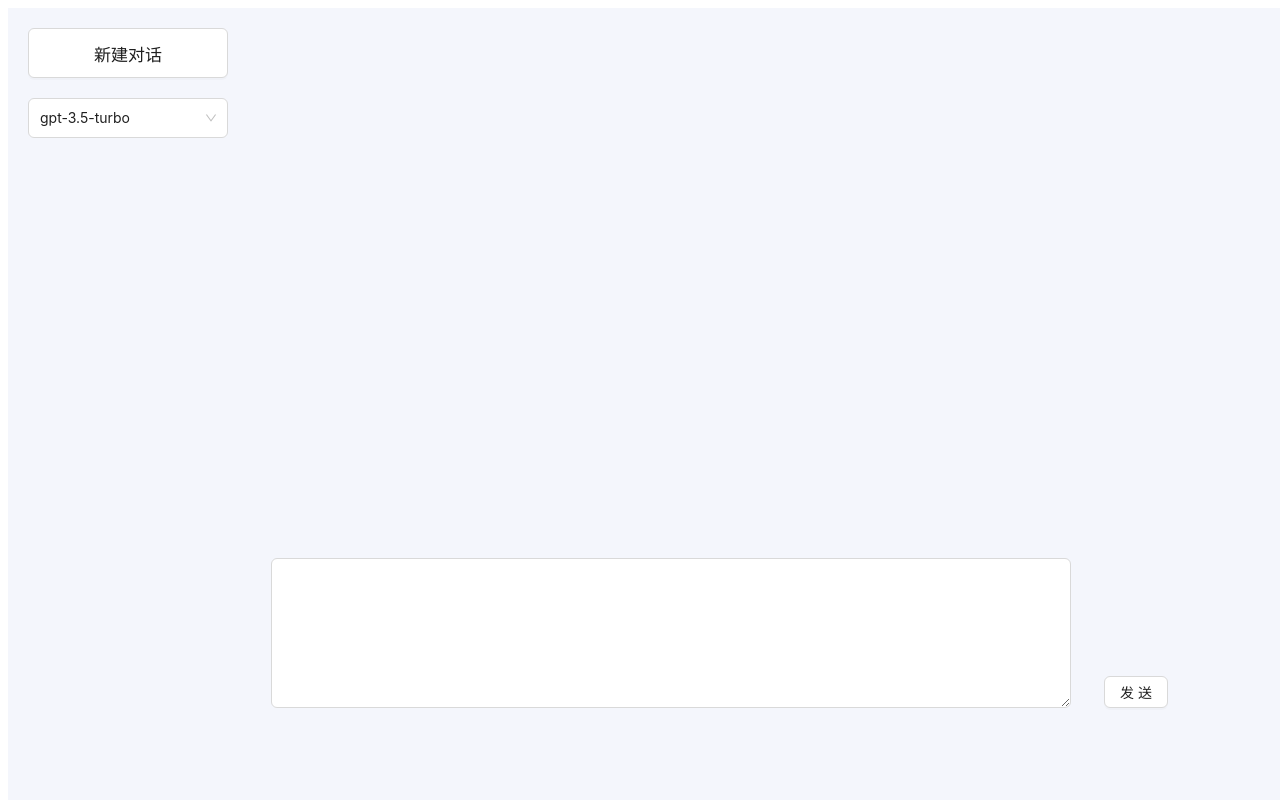
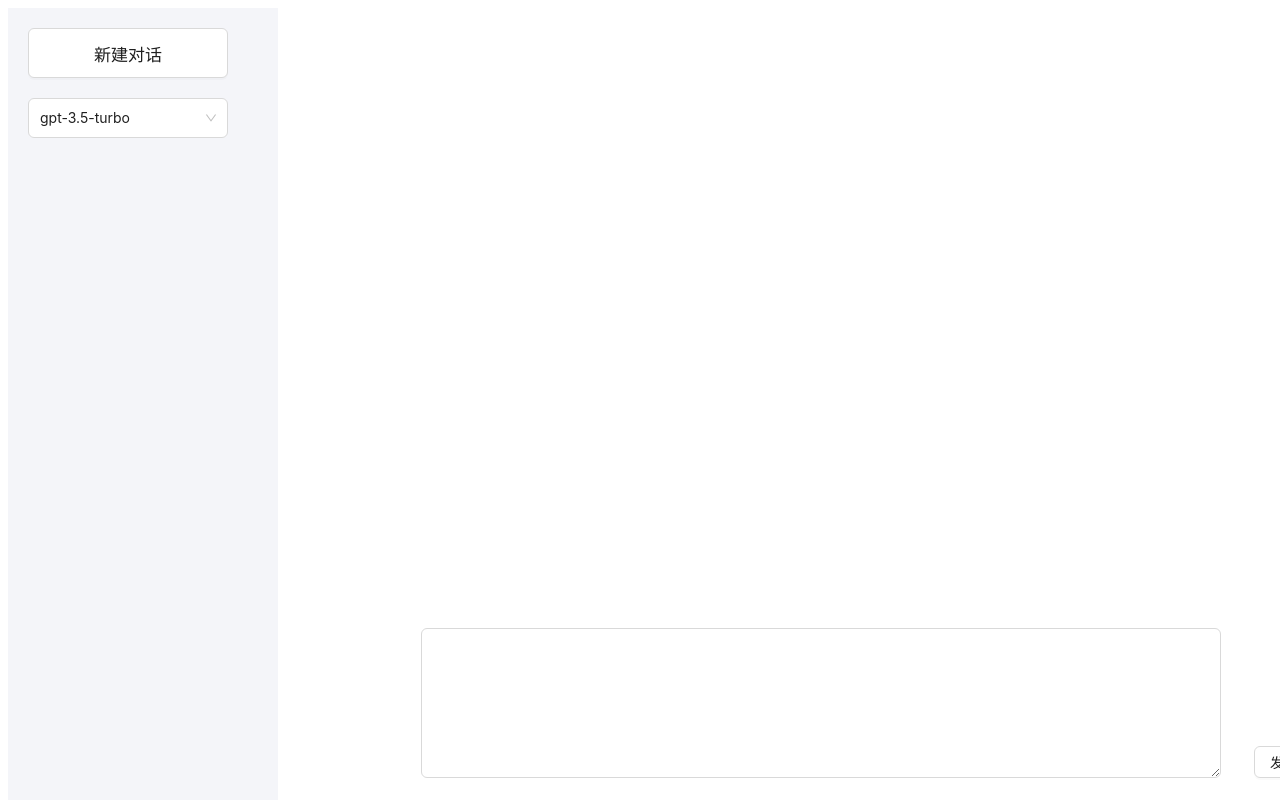
Before and after one commit to TeacherXin/xinAi, a Next.js app: page / in a window 1280 px wide. Built offline with nearby package versions, Linux system fonts and the light colour scheme.

Commit message:
修改样式

```diff
--- a/components/dialogCard/index.module.css
+++ b/components/dialogCard/index.module.css
@@ -1,13 +1,24 @@
+.dialogCard {
+    height: 80%;
+    overflow-y: scroll;
+    margin-right: 15px;
+    position: absolute;
+    left: 50%;
+    transform: translateX(-50%);
+    margin-right: 20px;
+    width: 98%;
+    .chatList {
+        position: absolute;
+        left: 50%;
+        transform: translateX(-50%);
         .chatItem {
             width: 825px;
             height: max-content;
             margin-top: 20px;
-}
             .messageContent {
                 width: 800px;
                 display: flex;
                 justify-content: flex-end;
-}
                 .message {
                     width: max-content;
                     height: 45px;
@@ -17,14 +28,18 @@
                     padding-right: 30px;
                     border-radius: 20px;
                 }
-
+                .avatar {
+                    width: 30px;
+                    height: 30px;
+                    border-radius: 50%;
+                    margin:5px
+                }
+            }
             .answerContent {
                 width: 800px;
                 display: flex;
                 justify-content: flex-start;
                 margin-top: 20px;
-}
-
                 .answer {
                     max-width: 700px;
                     width: max-content;
@@ -35,17 +50,17 @@
                     border-radius: 20px;
                     padding-right: 30px;
                 }
-
-.avatar {
-    width: 30px;
-    height: 30px;
-    border-radius: 50%;
-    margin:5px
+                .typewritter {
+                    border-right: 2px solid transparent;
+                    animation: blink .6s infinite;
+                    height: 16px;
+                    width: 1px;
+                    margin-bottom: 20px;
+                    margin-top: 20px;
                 }
-
-.dialogCard {
-    height: 70%;
-    overflow-y: scroll;
+            }
+        }
+    }
 }
 
 .codeBlock {
@@ -56,7 +71,7 @@
 }
 
 .dialogCard::-webkit-scrollbar {
-    width: 3px !important;
+    width: 5px !important;
 }
 
 .dialogCard::-webkit-scrollbar-thumb {
@@ -69,15 +84,6 @@
     border-radius: 0;
 }
 
-.typewritter {
-    border-right: 2px solid transparent;
-    animation: blink .6s infinite;
-    height: 16px;
-    width: 1px;
-    margin-bottom: 20px;
-    margin-top: 20px;
-}
-
 @keyframes blink {
     from {
         border-right-color: transparent;
--- a/components/dialogCard/index.tsx
+++ b/components/dialogCard/index.tsx
@@ -42,6 +42,7 @@ const DialogCard: React.FunctionComponent<IDialogCardProps> = (props) => {
 
   return (
     <div className={styles.dialogCard}>
+      <div className={styles.chatList}>
         {chatList.map((chat, index) => (
           <div className={styles.chatItem} key={index}>
             <div className={styles.messageContent}>
@@ -58,6 +59,7 @@ const DialogCard: React.FunctionComponent<IDialogCardProps> = (props) => {
           </div>
         ))}
       </div>
+    </div>
   );
 };
 
--- a/pages/index.module.css
+++ b/pages/index.module.css
@@ -1,38 +1,36 @@
+.root {
+    position: fixed;
+    width: 100%;
+    background: #FFFFFF;
     .main {
         display: flex;
         justify-content: center;
         position: relative;
         height: 100vh;
-}
+        .leftList {
+            padding: 20px;
+            width: 300px;
+            display: flex;
+            flex-wrap: wrap;
+            height: 100%;
+            flex-direction: column;
+            margin-right: 30px;
+            background-color: #F4F5F9;
             .newSession {
                 width: 200px;
                 height: 50px;
                 font-size: 17px;
             }
+            height: 100%;
+        }
+        .container {
+            width: 100%;
+            position: relative;
             .bottom {
                 width: 800px;
                 position: absolute;
-    bottom: 100px;
                 left: calc(50% - 400px);
-}
-.btn {
-    position: absolute;
-    right: -15%;
-    bottom: 0;
-}
-
-.content {
-    width: 800px;
-    position: absolute;
-    left: calc(50% - 400px);
-}
-
-.root {
-    position: fixed;
-    width: 100%;
-    background: #F4F6FC;
-}
-
+                bottom: 30px;
                 .textArea {
                     width: 765px;
                     height: 150px;
@@ -44,14 +42,12 @@
                     font-weight: 400;
                     padding: 15px;
                 }
-
-.leftList {
+                .btn {
                     position: absolute;
-    padding: 20px;
-    width: 200px;
-    display: flex;
-    flex-wrap: wrap;
-    height: 100%;
-    left: 0;
-    flex-direction: column;
+                    right: -15%;
+                    bottom: 0;
                 }
+            }
+        }
+    }
+}
--- a/pages/index.tsx
+++ b/pages/index.tsx
@@ -67,6 +67,7 @@ function HomePage() {
           </Button>
           <ModelSelect />
         </div>
+        <div className={styles.container}>
           <DialogCard chatList={chatList}
             loading={loading} />
           <div className={styles.bottom}>
@@ -84,6 +85,7 @@ function HomePage() {
           </div>
         </div>
       </div>
+    </div>
   );
 }
 
```
Lines whose indentation alone changed are shown as unchanged.
